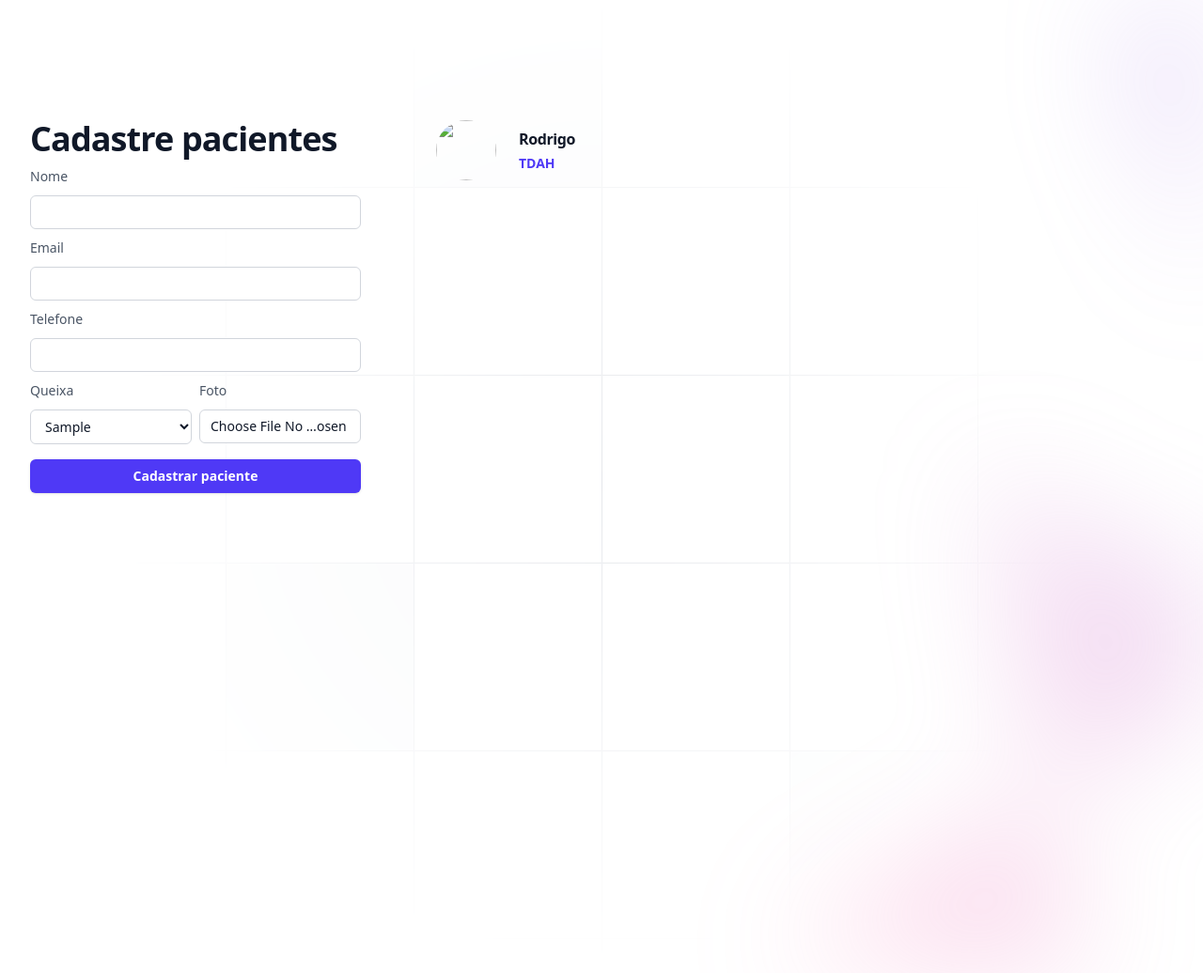
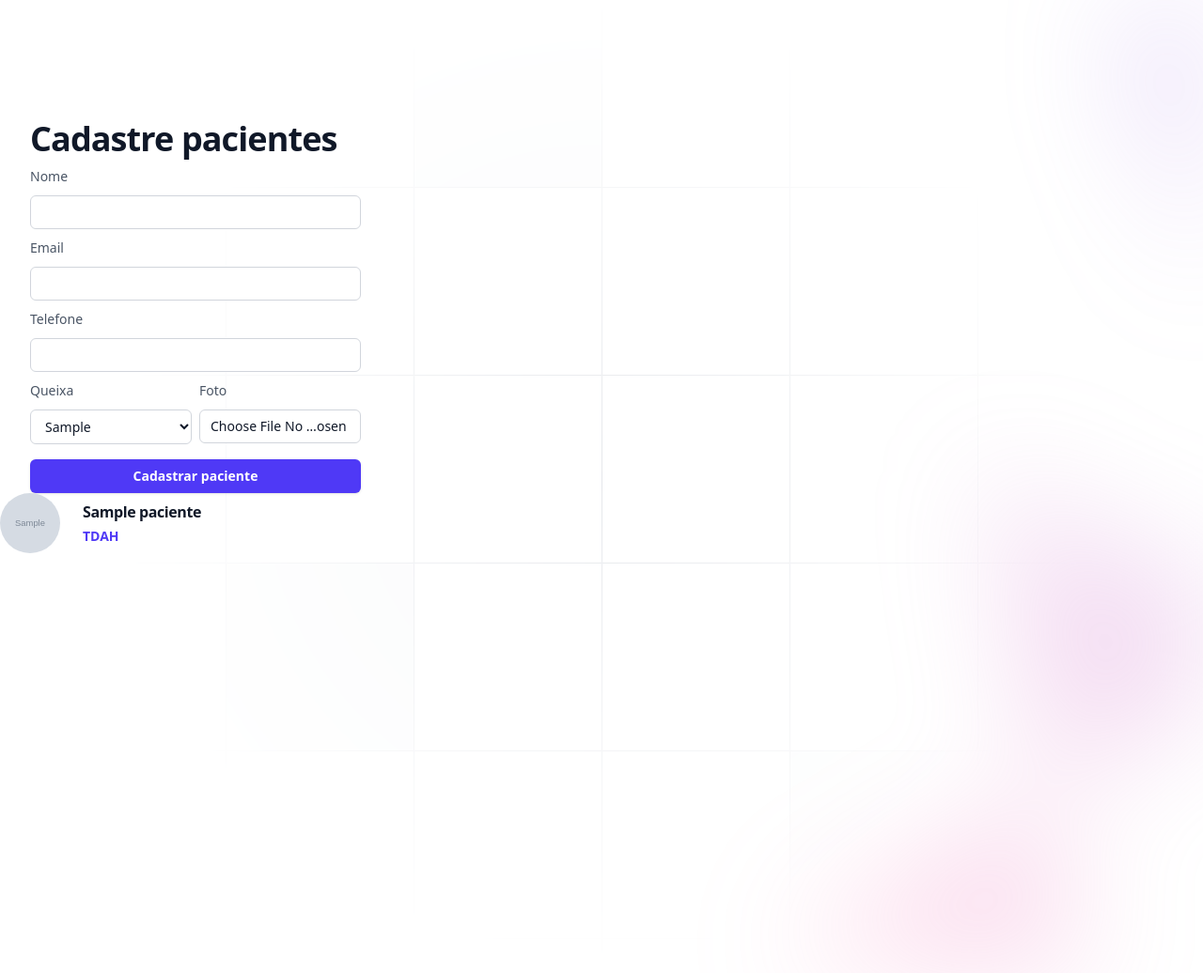
Before and after one commit to rodrigo134/EasyAppointment, a Django app: template pacientes/templates/pacientes.html in a window 1280 px wide. Shown: the part 80-1116 px from the top of the page at 94% size. Run offline with Django 5.2, Linux system fonts and the light colour scheme; tables that the repository leaves empty hold one stand-in row (values such as "Sample post"); the template is opened without the code that fills it: values that come from a table or form of the project are taken from there, most other values are stand-ins (such as "Sample title", 1, 10 or a date in 2020); grey boxes marked "Sample" are stand-in pictures.

Commit message:
finalizei o cadastro, estou implementando a url dinamica para cada paciente

```diff
--- a/core/urls.py
+++ b/core/urls.py
@@ -16,8 +16,13 @@ Including another URLconf
 """
 from django.contrib import admin
 from django.urls import path,include
+from django.conf import settings
+from django.conf.urls.static import static
+
+
 
 urlpatterns = [
     path('admin/', admin.site.urls),
-    path('pacientes/', include('pacientes.urls'))
-]
+    path('pacientes/', include('pacientes.urls')),
+
+] + static(settings.MEDIA_URL, document_root = settings.MEDIA_ROOT)
--- a/pacientes/templates/pacientes.html
+++ b/pacientes/templates/pacientes.html
@@ -84,17 +84,27 @@
                         class="inline-flex justify-center rounded-md bg-indigo-600 mt-4 cursor-pointer px-3 py-2 w-full text-sm font-semibold text-white shadow-sm hover:bg-indigo-500 focus-visible:outline focus-visible:outline-2 focus-visible:outline-offset-2 focus-visible:outline-indigo-600">Cadastrar
                         paciente</button>
                 </form>
+
+
+            </div>
+
+
+
+
+
         </div>
         <ul role="list" class="grid gap-x-8 gap-y-12 sm:grid-cols-2 sm:gap-y-16 xl:col-span-2">
+            {% for paciente in pacientes %}
             <li>
                 <div class="flex items-center gap-x-6">
-                        <img class="size-16 rounded-full" src="" alt="">
+                    <img class="size-16 rounded-full" src="{{paciente.foto.url}}" alt="">
                     <div>
-                            <a href="#" class="text-base/7 font-semibold tracking-tight text-gray-900">Rodrigo</a>
-                            <p class="text-sm/6 font-semibold text-indigo-600">TDAH</p>
+                        <a href="#" class="text-base/7 font-semibold tracking-tight text-gray-900">{{paciente.nome}}</a>
+                        <p class="text-sm/6 font-semibold text-indigo-600">{{paciente.queixa}}</p>
                     </div>
                 </div>
             </li>
+            {% endfor %}
         </ul>
     </div>
 </div>
--- a/pacientes/urls.py
+++ b/pacientes/urls.py
@@ -3,5 +3,6 @@ from . import views
 
 
 urlpatterns = [
-    path('cadastrar/', views.pacientes, name = 'pacientes'),
+    path('', views.pacientes, name = 'pacientes'),  #name é chamado tanto no formulario, quanto no redirect
+    path('<int:id>', views.pacientes_view , name ='paciente_view')
 ]
```
Also changed, not shown: pacientes/views.py (+6 -1 lines). Lines whose indentation alone changed are shown as unchanged.
